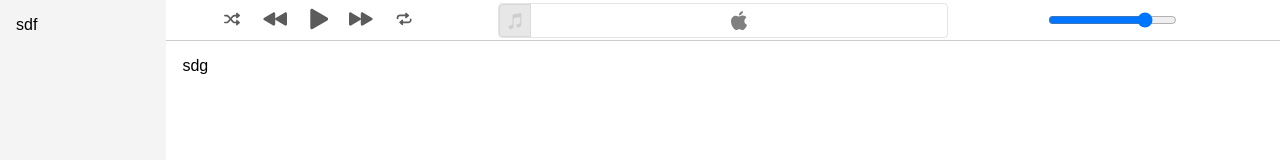
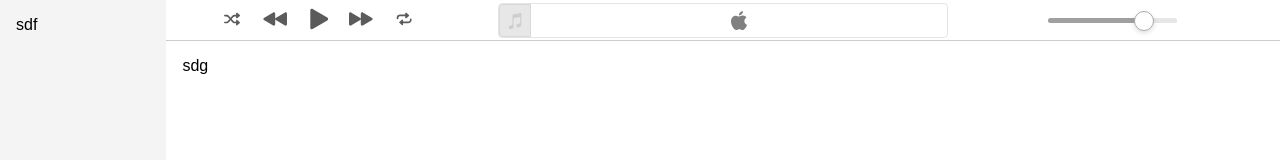
Before and after one commit to LironeFitoussi/Apple-Music, a React (Vite) app: page / in a window 1280 px wide. Shown: the top 160 px of the page. Built offline with nearby package versions, Linux system fonts and the light colour scheme; a web font is replaced by a local one.

Commit message:
slider goodddddd

```diff
--- a/src/components/PlayerVolume/PlayerVolume.jsx
+++ b/src/components/PlayerVolume/PlayerVolume.jsx
@@ -1,13 +1,22 @@
 import styles from "./PlayerVolume.module.css";
+import { useEffect, useRef } from "react";
 import { useSelector, useDispatch } from "react-redux";
 import { playerActions } from "../../store/player-slice";
 
 const PlayerVolume = () => {
   const dispatch = useDispatch();
-  const volume = useSelector((state) => state.player.volume); // Update selector
+  const volume = useSelector((state) => state.player.volume);
+  const sliderRef = useRef(null);
+
   const handleVolumeChange = (event) => {
     dispatch(playerActions.setVolume(Number(event.target.value)));
   };
+
+  useEffect(() => {
+    if (sliderRef.current) {
+      sliderRef.current.style.setProperty('--slider-value', `${volume}%`);
+    }
+  }, [volume]);
 
   return (
     <div className={styles.playerVolume}>
@@ -18,6 +27,7 @@ const PlayerVolume = () => {
         value={volume}
         className={styles.volumeSlider}
         onChange={handleVolumeChange}
+        ref={sliderRef}
       />
     </div>
   );
--- a/src/components/PlayerVolume/PlayerVolume.module.css
+++ b/src/components/PlayerVolume/PlayerVolume.module.css
@@ -1,7 +1,96 @@
-.playerVolume input[type="range"]::-webkit-slider-thumb {
-    background: #323232;
-  }
+:root {
+  --range-color: #787878;
+}
 
-  input[type="range"]::-moz-range-thumb {
-    background: #323232;
-  }
+.playerVolume {
+  display: flex;
+  align-items: center;
+  justify-content: center;
+  padding: 10px;
+}
+
+.volumeSlider {
+  -webkit-appearance: none;
+  appearance: none;
+  height: 5px;
+  border-radius: 5px;
+  background: #ddd;
+  outline: none;
+  opacity: 0.7;
+  transition: opacity .2s;
+}
+
+.volumeSlider:hover {
+  opacity: 1;
+}
+
+.volumeSlider::-webkit-slider-runnable-track {
+  width: 100%;
+  height: 5px;
+  cursor: pointer;
+  background: linear-gradient(to right, var(--range-color) var(--slider-value, 50%), #ddd 0);
+  border-radius: 5px;
+}
+
+.volumeSlider::-moz-range-track {
+  width: 100%;
+  height: 5px;
+  cursor: pointer;
+  background: linear-gradient(to right, var(--range-color) var(--slider-value, 50%), #ddd 0);
+  border-radius: 5px;
+}
+
+.volumeSlider::-ms-track {
+  width: 100%;
+  height: 5px;
+  cursor: pointer;
+  background: transparent;
+  border-color: transparent;
+  color: transparent;
+}
+
+.volumeSlider::-ms-fill-lower {
+  background: var(--range-color);
+  border-radius: 5px;
+}
+
+.volumeSlider::-ms-fill-upper {
+  background: #ddd;
+  border-radius: 5px;
+}
+
+.volumeSlider::-webkit-slider-thumb {
+  -webkit-appearance: none;
+  appearance: none;
+  width: 20px;
+  height: 20px;
+  border-radius: 50%;
+  background: #fff;
+  border: 1px solid #888;
+  cursor: pointer;
+  box-shadow: 0 2px 5px rgba(0, 0, 0, 0.2);
+  transition: .2s;
+  margin-top: -7px; /* Adjust for better alignment */
+}
+
+.volumeSlider::-moz-range-thumb {
+  width: 20px;
+  height: 20px;
+  border-radius: 50%;
+  background: #fff;
+  border: 2px solid #888;
+  cursor: pointer;
+  box-shadow: 0 2px 5px rgba(0, 0, 0, 0.2);
+  transition: .2s;
+}
+
+.volumeSlider::-ms-thumb {
+  width: 20px;
+  height: 20px;
+  border-radius: 50%;
+  background: #fff;
+  border: 2px solid #888;
+  cursor: pointer;
+  box-shadow: 0 2px 5px rgba(0, 0, 0, 0.2);
+  transition: .2s;
+}
```
